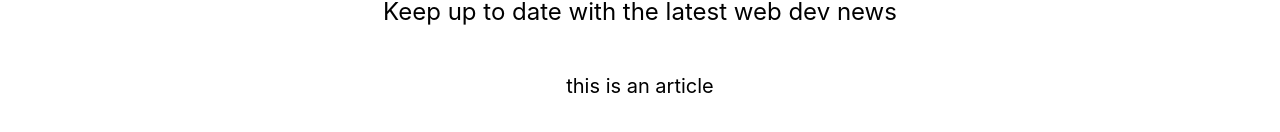
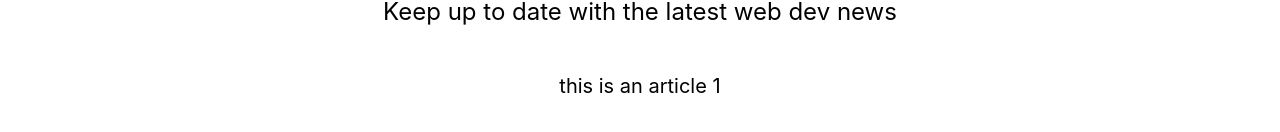
Before and after one commit to hackwebdev/NestJS2021, a Next.js app: page /article/1 in a window 1280 px wide. Shown: the part 234-366 px from the top of the page. Built offline with nearby package versions, Linux system fonts and the light colour scheme.

Commit message:
getting id by using next/router

```diff
--- a/pages/article/[id]/index.js
+++ b/pages/article/[id]/index.js
@@ -1,7 +1,12 @@
+import { useRouter } from 'next/router'
+
 const article = () => {
+  const router = useRouter()
+  const { id } = router.query
+
   return (
     <div>
-      <p>this is an article</p>
+      <p>this is an article {id}</p>
     </div>
   )
 }
```
Also changed, not shown: 1 other file (tests, documents, lock files or other folders).
